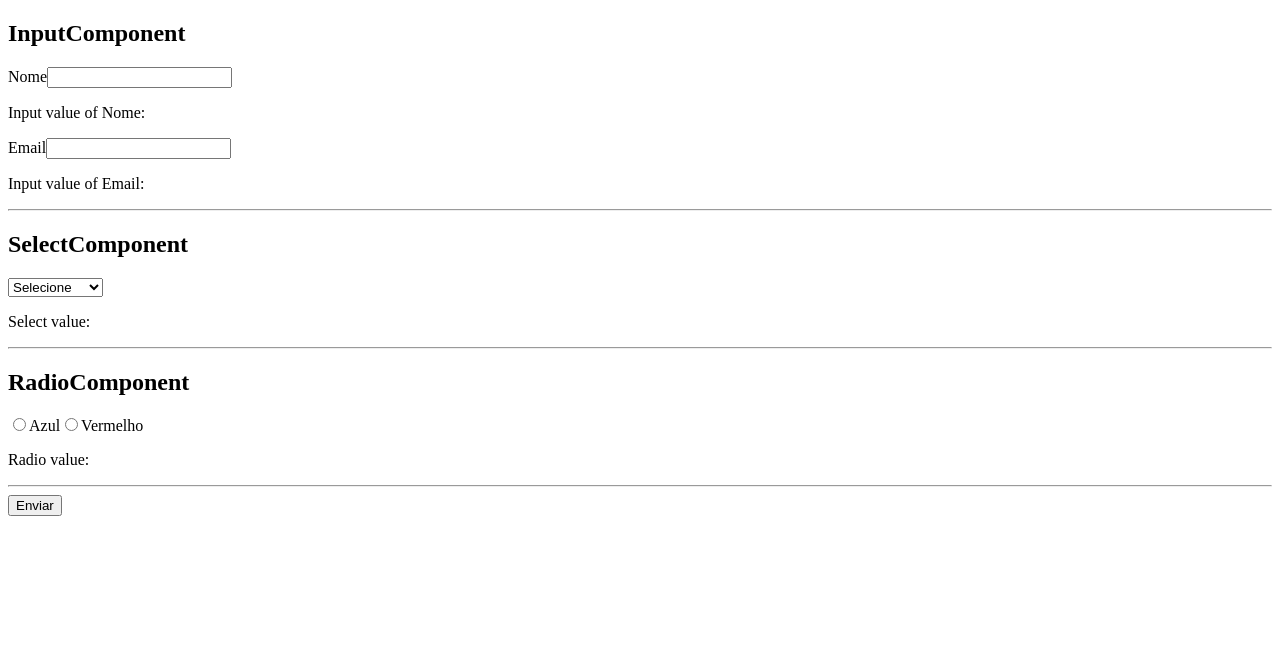
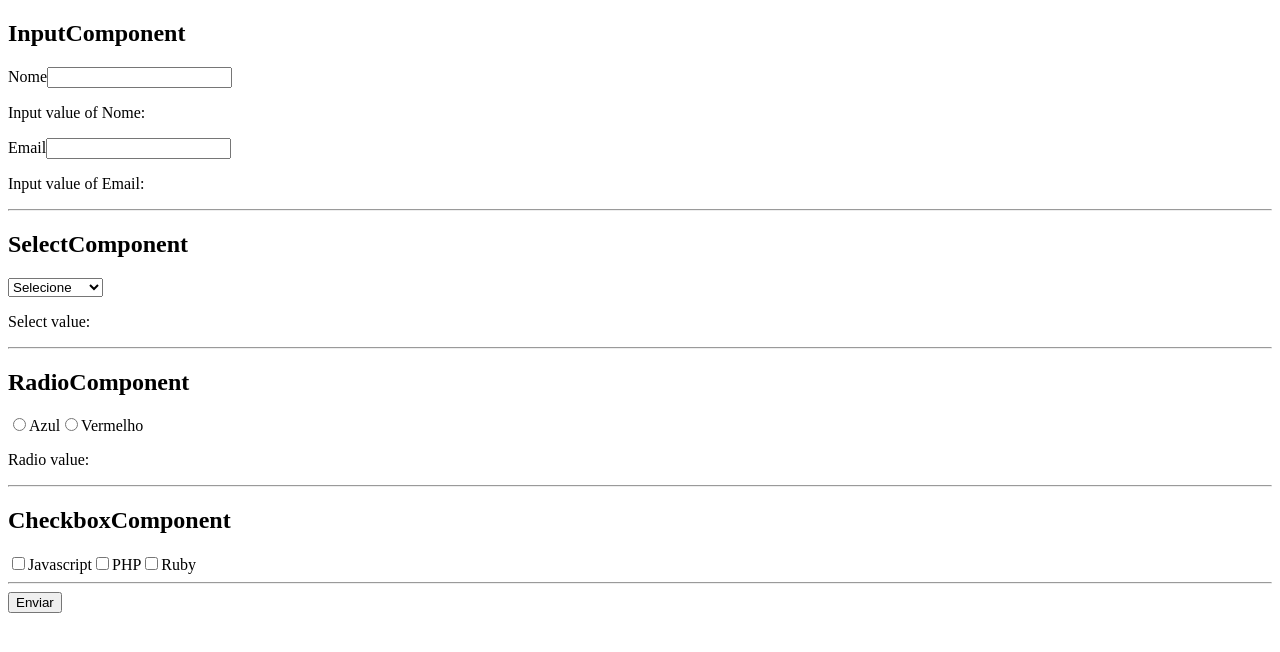
Before and after one commit to Dev-HideyukiTakahashi/origamid-react-course, a React app: page / in a window 1280 px wide. Shown: the top 652 px of the page. Built offline with nearby package versions, Linux system fonts and the light colour scheme; the HTML template or start-up script is replaced by a standard one.

Commit message:
aula: radio checkbox

```diff
--- a/src/components/AppComponents.jsx
+++ b/src/components/AppComponents.jsx
@@ -2,6 +2,7 @@
 import { InputComponent } from "./InputComponent";
 import { SelectComponent } from "./SelectComponent";
 import { RadioComponent } from "./RadioComponent";
+import { CheckboxComponent } from "./CheckboxComponent";
 
 export const AppComponents = () => {
   const [nome, setNome] = React.useState("");
@@ -9,6 +10,7 @@
 
   const [produto, setProduto] = React.useState("");
   const [cor, setCor] = React.useState("");
+  const [linguagens, setLinguagens] = React.useState([]);
 
   return (
     <form>
@@ -36,6 +38,13 @@
         setValue={setCor}
       />
       <hr />
+      <h2>CheckboxComponent</h2>
+      <CheckboxComponent
+        options={["Javascript", "PHP", "Ruby"]}
+        value={linguagens}
+        setValue={setLinguagens}
+      />
+      <hr />
       <button>Enviar</button>
     </form>
   );
--- /dev/null
+++ b/src/components/CheckboxComponent.jsx
@@ -0,0 +1,27 @@
+import React from "react";
+
+export const CheckboxComponent = ({ options, value, setValue }) => {
+  function handleChange({ target }) {
+    if (target.checked) {
+      setValue([...value, target.value]);
+    } else {
+      setValue(value.filter((itemValue) => itemValue !== target.value));
+    }
+  }
+
+  return (
+    <>
+      {options.map((option) => (
+        <label key={option}>
+          <input
+            type="checkbox"
+            value={option}
+            checked={value.includes(option)}
+            onChange={handleChange}
+          />
+          {option}
+        </label>
+      ))}
+    </>
+  );
+};
```
